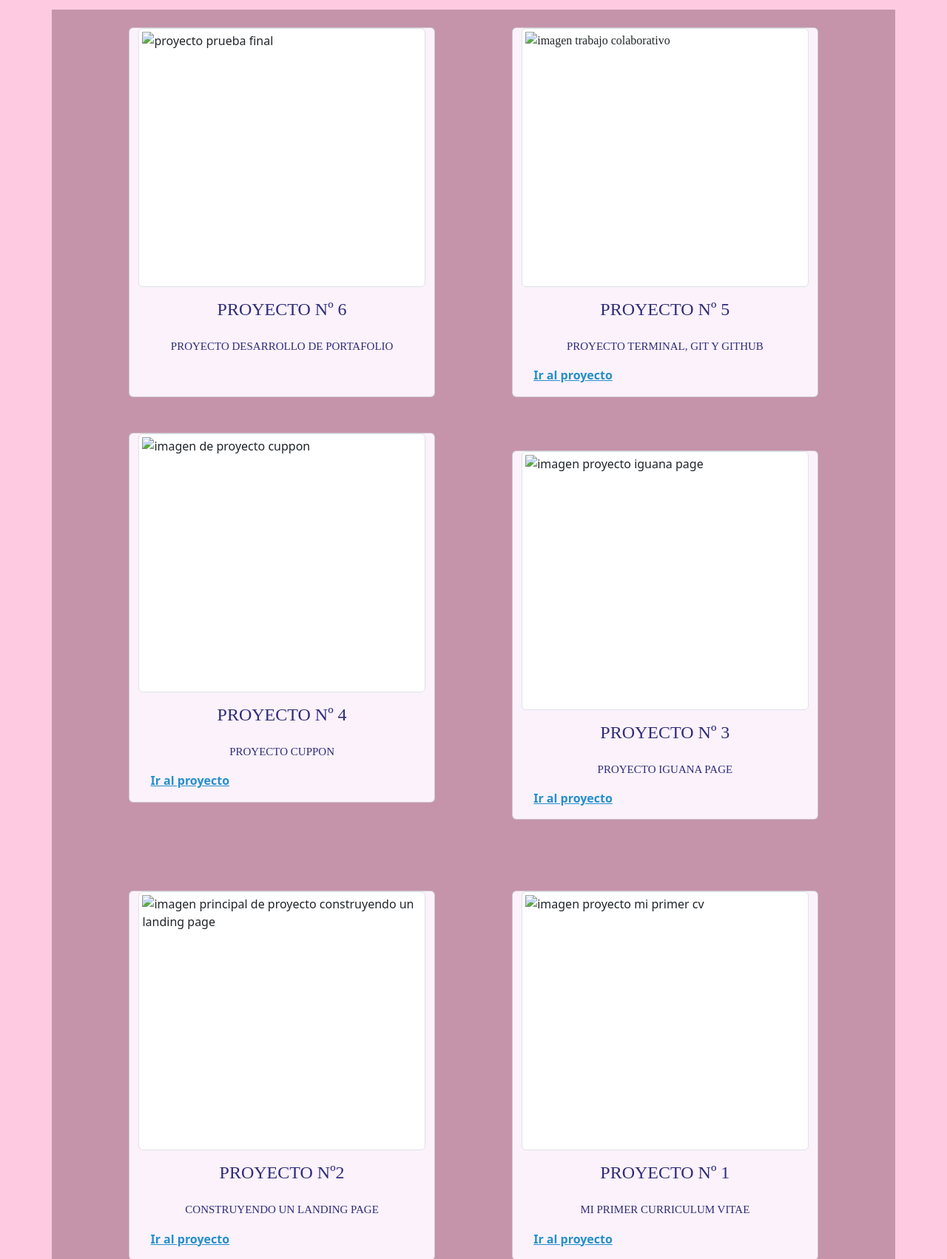
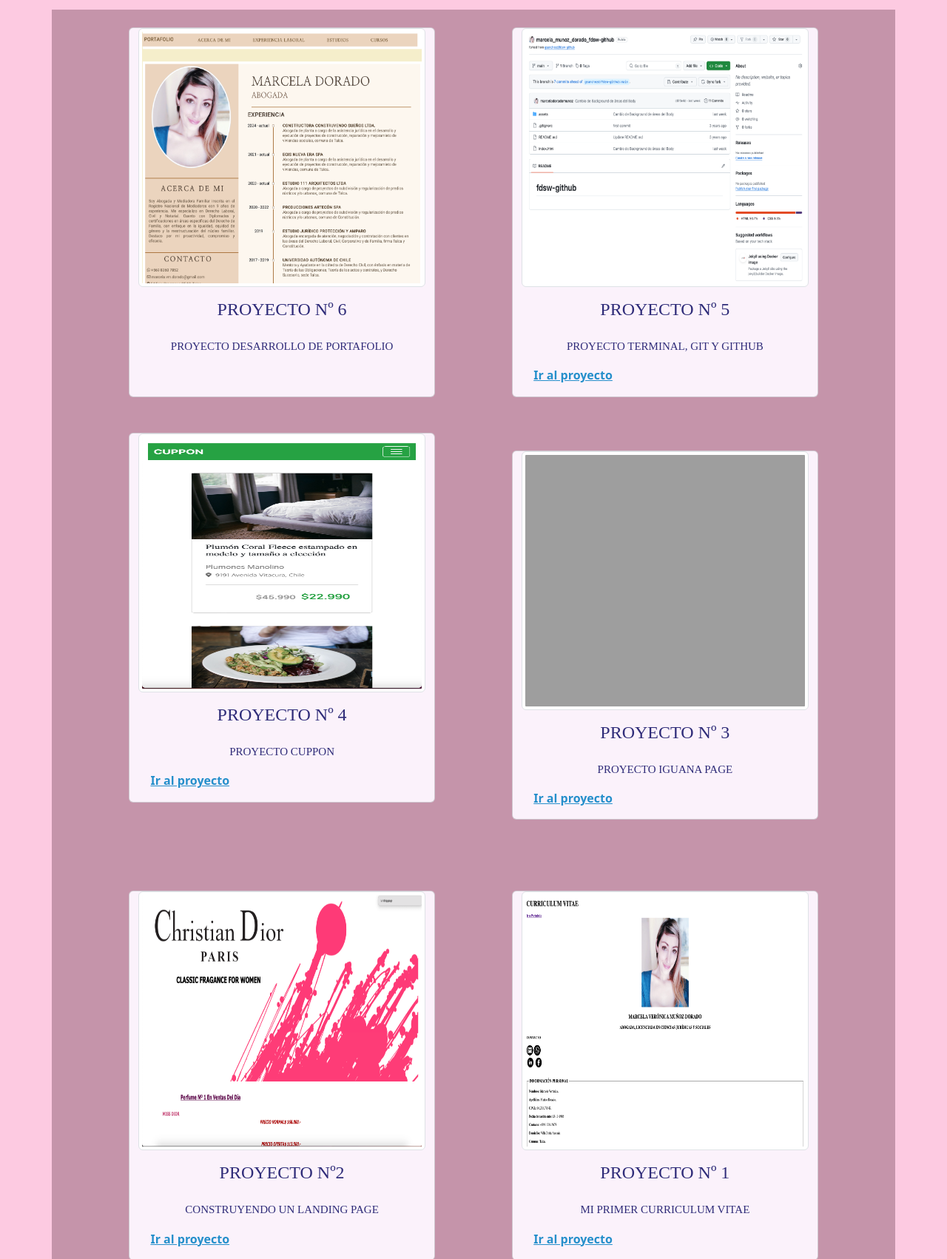
Before and after one commit to cvegasan/repo_marcela_dorado, a plain HTML site: page portafolio.html in a window 1280 px wide. Shown: the part 204-1906 px from the top of the page at 74% size. Drawn offline with nearby package versions, Linux system fonts and the light colour scheme; the site is published under a folder, as on GitHub Pages, so addresses that start at the root find nothing.

Commit message:
2024.04.24 cambio en referencia a imagenes

```diff
--- a/index.html
+++ b/index.html
@@ -43,7 +43,7 @@
     <div class="left-side">
            <div class="heater-left d-flex row align-items-start text-center">
                    <div class="profile-image me-4">
-                       <img src="assets/img/Copia de 1710392592191 2.jpg" alt="Fotografía rostro para curriculum vitae" class="img-thumbnail rounded-circle mx-2 ms-1 mt-2">
+                       <img src="./assets/img/Copia de 1710392592191 2.jpg" alt="Fotografía rostro para curriculum vitae" class="img-thumbnail rounded-circle mx-2 ms-1 mt-2">
                        <section class="line-subtitle"></section>
 <!--Datos Perfil -->
            <div class="about-me columns text-center justify-content-justify">
--- a/portafolio.html
+++ b/portafolio.html
@@ -10,7 +10,7 @@
     <script src="https://kit.fontawesome.com/5c95a19200.js" crossorigin="anonymous"></script>
 </head>
 <body style="background-color: #fdcae1;">
-    <a href="/index.html" style="color: #42474d; font-size: 23px; margin: 30px;"><strong>Ir a Curriculum Vitae</strong></a>
+    <a href="./index.html" style="color: #42474d; font-size: 23px; margin: 30px;"><strong>Ir a Curriculum Vitae</strong></a>
 <div class="container">
     <di class="title-portafolio d-flex column mt-4" style="flex-direction: column; justify-content: center; background-color: #fdcae1;">
         <label class="text-uppercase text-center" for="galería de imágenes" style="font-size: 55px; color: #1d3d6c; justify-content: center; font-family: Nanum Myeongjo, serif">galería de imágenes</label>
@@ -20,7 +20,7 @@
 <div class="container" style="background-color: #c594aa;">
     <div class="row d-flex justify-content-evenly">
         <div class="card col-12 col-md-6 col-lg-4 my-4" style="width: 310pt; height: 500px; background: #fbf2fb;">
-            <img class="image img-thumbnail" style="height: 350px;" src="/assets/img/prueba.png" alt="proyecto prueba final">
+            <img class="image img-thumbnail" style="height: 350px;" src="./assets/img/prueba.png" alt="proyecto prueba final">
             <div class="card-body">
                 <h5 class="card-title fs-4 pb-3 text-uppercase text-center" style="font-family: Nanum Myeongjo, serif; font-size: 19px; color: #2f2c79;">proyecto Nº 6</h5>
                 <p class="subtitle text-center  text-uppercase" style="font-family: Nanum Myeongjo, serif; font-size: 15px; color: #2f2c79;">proyecto desarrollo de portafolio</p>
@@ -29,7 +29,7 @@
             </div>
         </div>
         <div class="card col-12 col-md-6 col-lg-4 my-4" style="width: 310pt; height: 500px; background: #fbf2fb;">
-            <img class="image img-thumbnail" style="height: 350px; font-family: Nanum Myeongjo, serif;" src="/assets/img/colaborativo.png" alt="imagen trabajo colaborativo">
+            <img class="image img-thumbnail" style="height: 350px; font-family: Nanum Myeongjo, serif;" src="./assets/img/colaborativo.png" alt="imagen trabajo colaborativo">
             <div class="card-body">
                 <h5 class="card-title fs-4 pb-3 text-uppercase text-center" style="font-family: Nanum Myeongjo, serif; font-size: 19px; color: #2f2c79;">proyecto Nº 5</h5>
                 <p class="subtitle text-center text-uppercase text-center" style="font-family: Nanum Myeongjo, serif; font-size: 15px; color: #2f2c79;">proyecto terminal, git y github</p>
@@ -39,7 +39,7 @@
             </div>
         </div>
         <div class="card col-12 col-md-6 col-lg-4 my-4" style="width: 310pt; height: 500px; font-size: Roboto, Light !important; background: #fbf2fb;;">
-            <img class="image img-thumbnail" style="height: 350px;" src="/assets/img/desafío_cuppon.png" alt="imagen de proyecto cuppon">
+            <img class="image img-thumbnail" style="height: 350px;" src="./assets/img/desafío_cuppon.png" alt="imagen de proyecto cuppon">
             <div class="card-body">
                 <h5 class="card-title fs-4 pb-3 text-uppercase text-center" style="font-family: Nanum Myeongjo, serif; font-size: 19px; color: #2f2c79;">proyecto Nº 4</h5>
                 <p class="subtitle text-center text-uppercase"  style="font-family: Nanum Myeongjo, serif; font-size: 15px; color: #2f2c79;">proyecto cuppon</p>
@@ -49,7 +49,7 @@
             </div>
         </div>
         <div class="card col-12 col-md-6 col-lg-4 my-5" style="width: 310pt; background: #fbf2fb;;">
-            <img class="image img-thumbnail" style="height: 350px;" src="/assets/img/Iguana.png" alt="imagen proyecto iguana page">
+            <img class="image img-thumbnail" style="height: 350px;" src="./assets/img/Iguana.png" alt="imagen proyecto iguana page">
             <div class="card-body">
                 <h5 class="card-title fs-4 pb-3 text-center text-uppercase" style="font-family: Nanum Myeongjo, serif; font-size: 19px; color: #2f2c79;">proyecto Nº 3</h5>
                 <p class="subtitle text-center text-uppercase" style="font-family: Nanum Myeongjo, serif; font-size: 15px; color: #2f2c79;">proyecto iguana page</p>
@@ -59,7 +59,7 @@
             </div>
         </div>
         <div class="card col-12 col-md-6 col-lg-4 mt-5" style="width: 310pt; height: 500px; background: #fbf2fb;">
-            <img class="image img-thumbnail" style="height: 350px;" src="/assets/img/landing-page.png" alt="imagen principal de proyecto construyendo un landing page">
+            <img class="image img-thumbnail" style="height: 350px;" src="./assets/img/landing-page.png" alt="imagen principal de proyecto construyendo un landing page">
             <div class="card-body">
                 <h5 class="card-title fs-4 pb-3 text-center text-uppercase" style="font-family: Nanum Myeongjo, serif; font-size: 19px; color: #2f2c79;">proyecto Nº2</h5>
                 <p class="subtitle text-center text-uppercase" style="font-family: Nanum Myeongjo, serif; font-size: 15px; color: #2f2c79;">construyendo un landing page</p>
@@ -69,7 +69,7 @@
             </div>
         </div>
         <div class="card col-12 col-md-6 col-lg-4 mt-5" style="width: 310pt; height: 500px; background: #fbf2fb;;">
-            <img class="image img-thumbnail" style="height: 350px; " src="/assets/img/primer_cv.png" alt="imagen proyecto mi primer cv">
+            <img class="image img-thumbnail" style="height: 350px; " src="./assets/img/primer_cv.png" alt="imagen proyecto mi primer cv">
             <div class="card-body">
                 <h5 class="card-title fs-4 pb-3 text-center text-uppercase" style="font-family: Nanum Myeongjo, serif; font-size: 19px; color: #2f2c79;">proyecto Nº 1</h5>
                 <p class="subtitle text-center text-uppercase" style="font-family: Nanum Myeongjo, serif; font-size: 15px; color: #2f2c79;">mi primer curriculum vitae</p>
```
